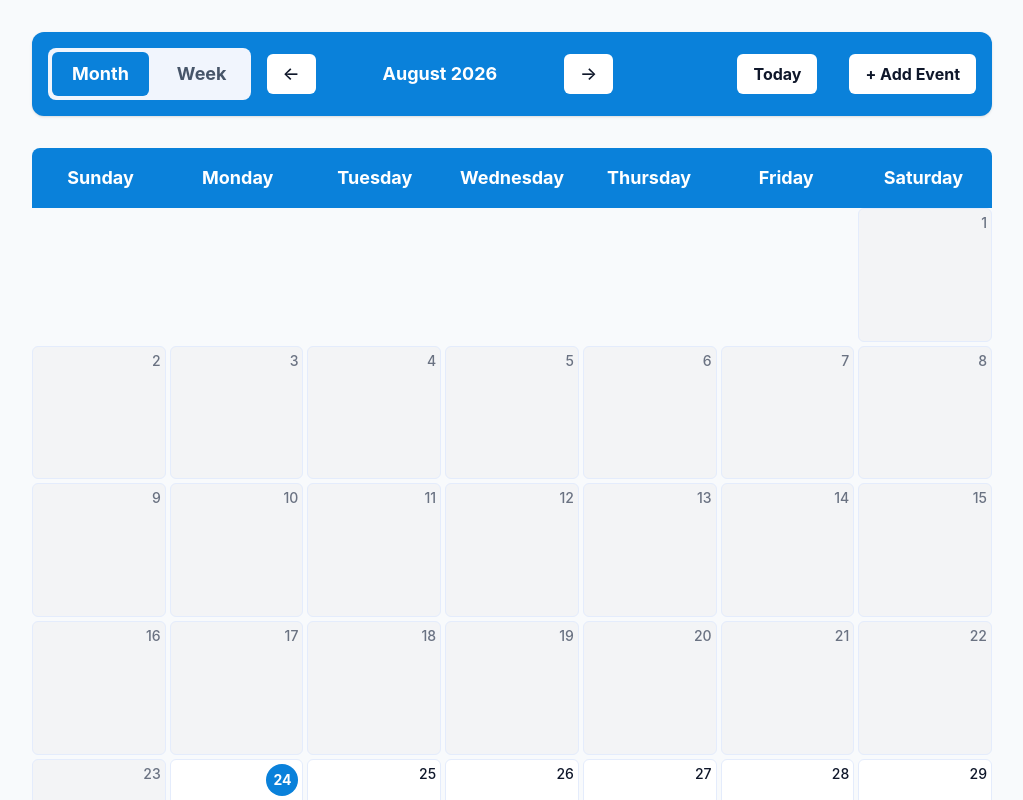
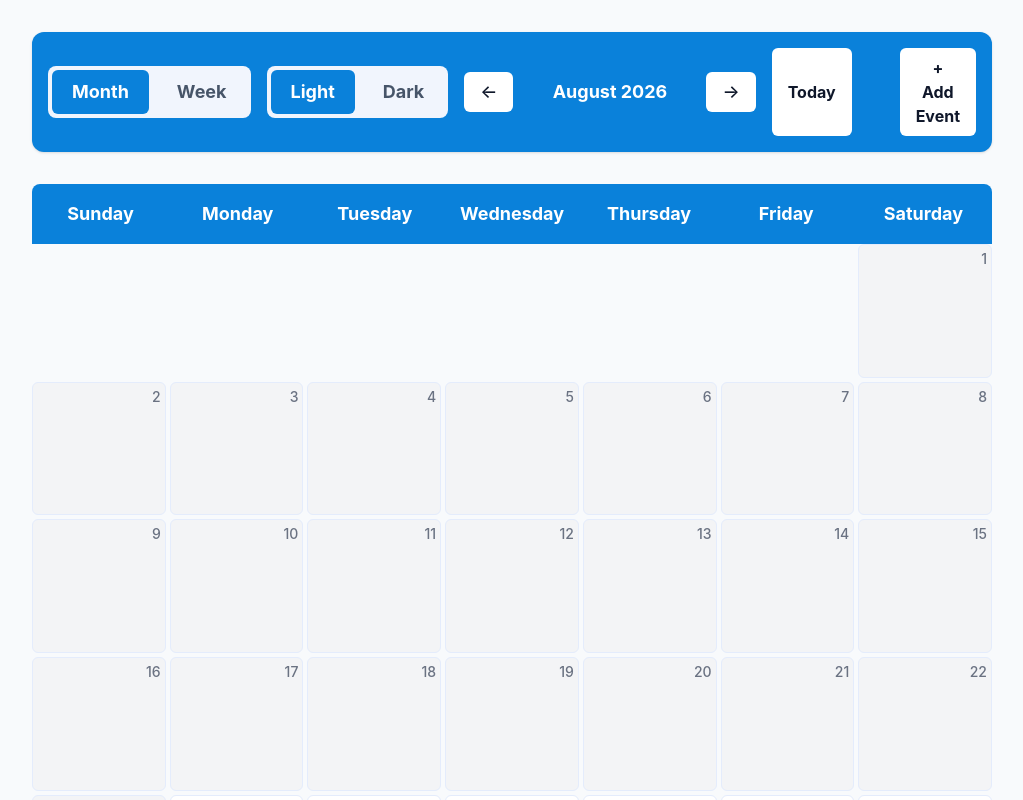
Before and after one commit to SamRFreitas/calendar-io, a React (Vite) app: page / in a window 1280 px wide. Shown: the top 800 px of the page, without its empty margins (128-1151 px from the left). Built offline with nearby package versions, Linux system fonts and the light colour scheme.

Commit message:
feat: render theme toggle in menu bar and fix layout squeeze
The trailing Today/+Add Event wrapper no longer claims w-full, since
NavigationBar now takes the remaining space via flex-1 instead of
competing for 100% of the row.

Co-Authored-By: Claude Sonnet 5 <noreply@anthropic.com>

```diff
--- a/src/components/Schedule.tsx
+++ b/src/components/Schedule.tsx
@@ -5,6 +5,7 @@ import { setViewType, setCurrentDate as uiSetCurrentDate, openModal, closeModal,
 import { type RootState } from '@/store/index'
 import Menu from './Menu'
 import ViewToggle from './ViewToggle'
+import ThemeToggle from './ThemeToggle'
 import NavigationBar from './NavigationBar'
 import MonthView from './MonthView'
 import WeekView from './WeekView'
@@ -86,13 +87,14 @@ export default function Schedule() {
                     view={viewType}
                     onChange={(view) => dispatch(setViewType(view))}
                 />
+                <ThemeToggle />
                 <NavigationBar
                     currentDate={currentDate}
                     view={viewType}
                     onPrev={goPrev}
                     onNext={goNext}
                 />
-                <div className="flex justify-end w-full">
+                <div className="flex gap-4">
                     <button
                         onClick={goToday}
                         className="add-event-button mr-8"
```
